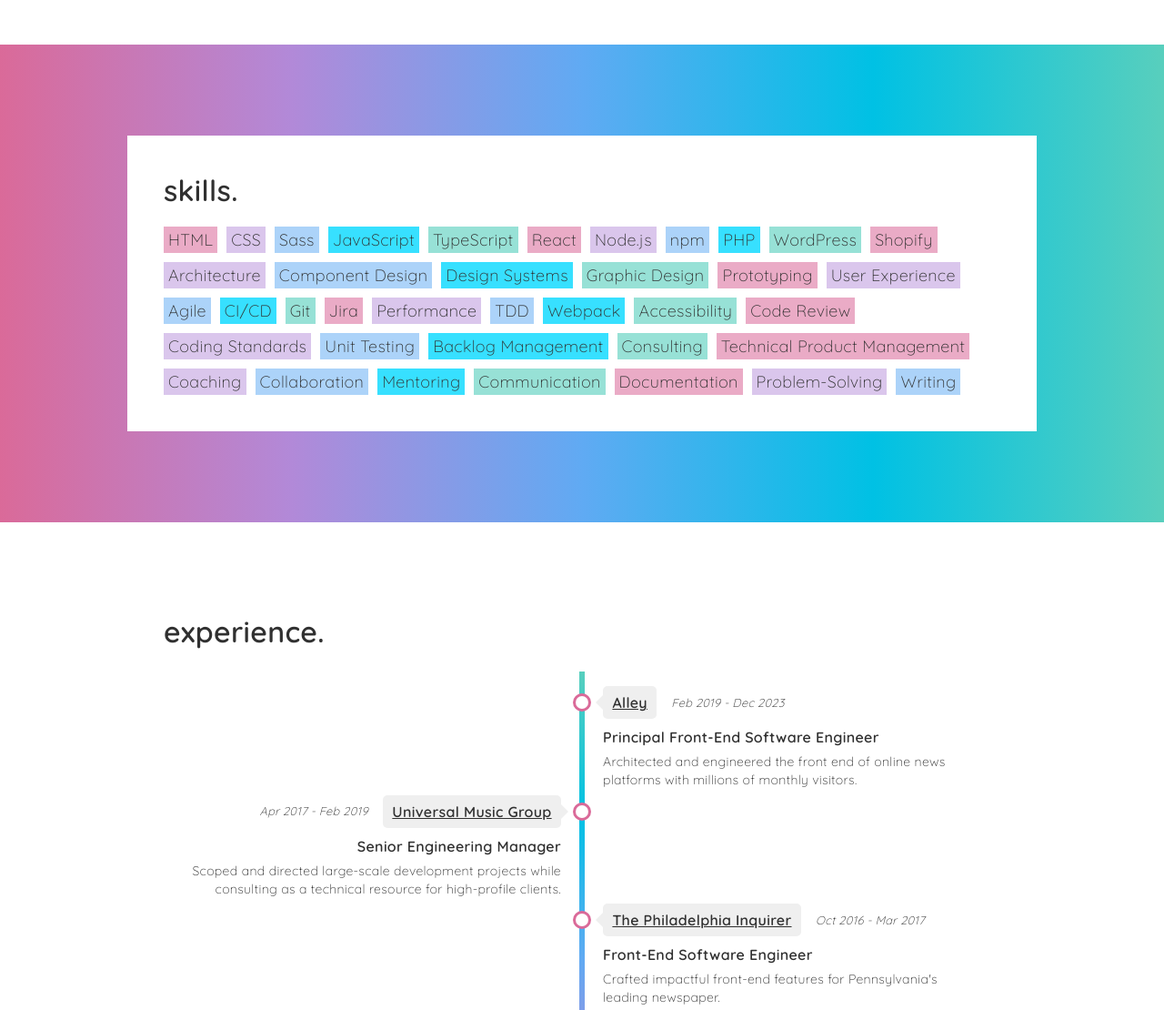
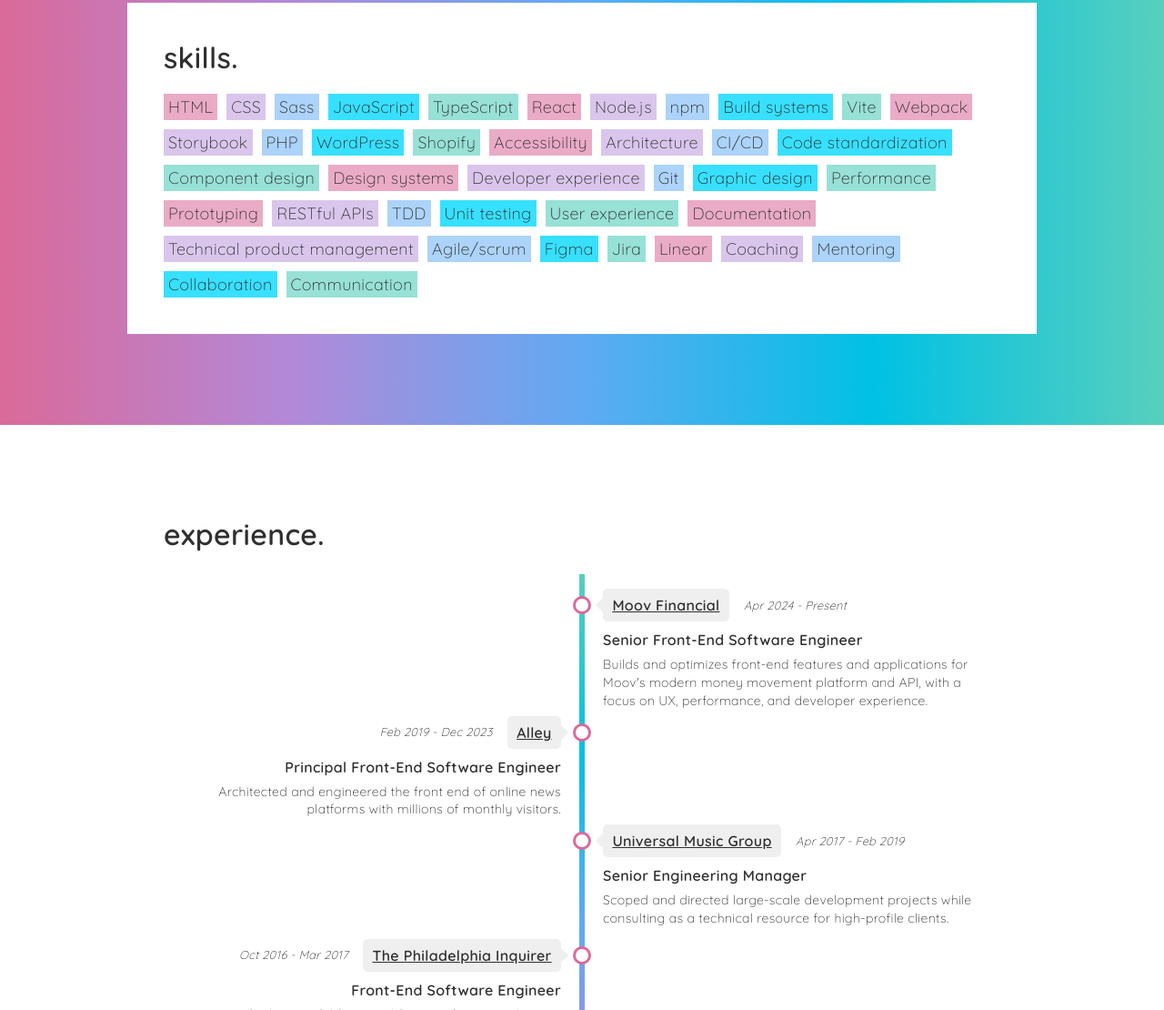
Before and after one commit to bchoplin/brittanychoplin, a website: page index.html in a window 1280 px wide. Shown: the part 1425-2535 px from the top of the page at 91% size. Drawn offline with Linux system fonts and the light colour scheme.

Commit message:
content updates

```diff
--- a/index.html
+++ b/index.html
@@ -48,17 +48,15 @@
 				<div class="section__text">
 					<h3>Hi. I'm Brittany.</h3>
 
-					<p>If there were a movie about my career, the AOL dial-up sound would play over the opening credits and the scene would open with a preteen girl huddled over a clunky computer in the early aughts. Always curious about technology, I discovered the joy of coding the way many millennials did&#8230; by experimenting with an ever-evolving Internet.</p>
+					<p>I have over a decade of experience as a <strong>front-end engineer</strong> and enjoy creating wonderful experiences for <em>all</em> users. I believe that <strong>user empathy</strong> is a requirement, not just a nice-to-have. By understanding all of the vast emotions users may feel, I strive to craft solutions that inspire good feelings.</p>
 
-					<p>My GeoCities site introduced me to the exhilaration of creating something out of nothing. I bought my first domain name when I was 12, after begging my parents for it the way many that age would ask for a new bicycle. My very first clients were friends looking to spruce up their Xanga and MySpace pages. They each compensated me with a secure position in their Top 8.</p>
+					<p>Currently, I am building and collaborating as a <strong>Senior Front-End Software Engineer at <a href="https://moov.io/">Moov Financial</a></strong>, a payments platform that <strong>empowers users</strong> to decide how to orchestrate the motion of their money. I have the privilege of building and enhancing customer-facing products that leverage Moov's API to simplify complex tasks and provide <strong>intuitive interfaces</strong> that help visualize and manage money movement.
 
-					<p>Many years later, I am a front-end engineer with over a decade of professional experience who strives to deliver a wonderful experience to all users. My technical expertise is in front-end languages. I have extensive knowledge of accessibility, performance optimization, front-end architecture, technical debt reduction, and testing methodologies. My interest in developer experience has grown after witnessing peers grappling with legacy codebases.</p>
+					<p>As a front-end engineer, I’m often one of the first to consume Moov's API when new features and endpoints are being released. This allows me to become a user myself, working closely with back-end engineers to deliver the best <strong>developer experience</strong> (a topic I am very passionate about after years of working in legacy codebases).</p>
 
-					<p>Amongst colleagues, I am best known for my clear and direct communication, high standards of quality, and commitment to continuous improvement for myself, other individuals, and the team. As a versatile and fast learner, I constantly seek to deepen my knowledge and understand the &ldquo;why.&rdquo; I am comfortable flexing to full-stack engineering and have experience in technical product management and leading engineering teams. I value skills that go far beyond the CLI and IDE.</p>
+					<p>Amongst colleagues, I am best known for my clear and direct communication, high standards of quality, and <strong>commitment to continuous improvement</strong> for myself, other individuals, and the team. As a versatile and fast learner, I constantly seek to deepen my knowledge and understand the <strong>&ldquo;why.&rdquo;</strong> I value skills that go far beyond the CLI and IDE.</p>
 
-					<p>Outside of work, I find myself drawn to finding and fostering community. I manage a book club with over 600 Facebook members and facilitate in-person monthly meetings with 30+ attendees. I volunteer at a local yoga studio in exchange for classes. I am also a member of a women&rsquo;s running club.</p>
-
-					<p>I am currently seeking new opportunities and would love to connect for leads, networking, or just a friendly chat.</p>
+					<p>Outside of work, I find myself drawn to <strong>finding and fostering community</strong>. I manage a book club with over 600 Facebook members and facilitate in-person monthly meetings with 30+ attendees. I volunteer at a local yoga studio in exchange for classes. I am also a member of a women&rsquo;s running club.</p>
 				</div>
 			</div>
 		</div>
@@ -77,36 +75,38 @@
 						<li>React</li>
 						<li>Node.js</li>
 						<li>npm</li>
+						<li>Build systems</li>
+						<li>Vite</li>
+						<li>Webpack</li>
+						<li>Storybook</li>
 						<li>PHP</li>
 						<li>WordPress</li>
 						<li>Shopify</li>
+						<li>Accessibility</li>
 						<li>Architecture</li>
-						<li>Component Design</li>
-						<li>Design Systems</li>
-						<li>Graphic Design</li>
+						<li>CI/CD</li>
+						<li>Code standardization</li>
+						<li>Component design</li>
+						<li>Design systems</li>
+						<li>Developer experience</li>
+						<li>Git</li>
+						<li>Graphic design</li>
+						<li>Performance</li>
 						<li>Prototyping</li>
-						<li>User Experience</li>
-						<li>Agile</li>
-						<li>CI/CD</li>
-						<li>Git</li>
+						<li>RESTful APIs</li>
+						<li>TDD</li>
+						<li>Unit testing</li>
+						<li>User experience</li>
+						<li>Documentation</li>
+						<li>Technical product management</li>
+						<li>Agile/scrum</li>
+						<li>Figma</li>
 						<li>Jira</li>
-						<li>Performance</li>
-						<li>TDD</li>
-						<li>Webpack</li>
-						<li>Accessibility</li>
-						<li>Code Review</li>
-						<li>Coding Standards</li>
-						<li>Unit Testing</li>
-						<li>Backlog Management</li>
-						<li>Consulting</li>
-						<li>Technical Product Management</li>
+						<li>Linear</li>
 						<li>Coaching</li>
+						<li>Mentoring</li>
 						<li>Collaboration</li>
-						<li>Mentoring</li>
 						<li>Communication</li>
-						<li>Documentation</li>
-						<li>Problem-Solving</li>
-						<li>Writing</li>
 					</ul>
 				</div>
 			</div>
@@ -123,7 +123,20 @@
 							<div class="timeline__inner">
 								<div class="timeline__flag">
 									<span class="timeline__dot"></span>
-									<a href="https://alley.com" class="timeline__company">Alley</a>
+									<a href="https://moov.io/" class="timeline__company">Moov Financial</a>
+									<span class="timeline__time"><span>Apr 2024 - Present</span></span>
+								</div>
+								<div class="timeline__text">
+									<span class="timeline__title">Senior Front-End Software Engineer</span>
+									<p class="timeline__desc">Builds and optimizes front-end features and applications for Moov's modern money movement platform and API, with a focus on UX, performance, and developer experience.</p>
+								</div>
+							</div>
+						</li>
+						<li class="timeline__item">
+							<div class="timeline__inner">
+								<div class="timeline__flag">
+									<span class="timeline__dot"></span>
+									<a href="https://alley.com/" class="timeline__company">Alley</a>
 									<span class="timeline__time"><span>Feb 2019 - Dec 2023</span></span>
 								</div>
 								<div class="timeline__text">
@@ -132,6 +145,8 @@
 								</div>
 							</div>
 						</li>
+						<li class="timeline__item"></li>
+						<li class="timeline__item"></li>
 						<li class="timeline__item">
 							<div class="timeline__inner">
 								<div class="timeline__flag">
```
